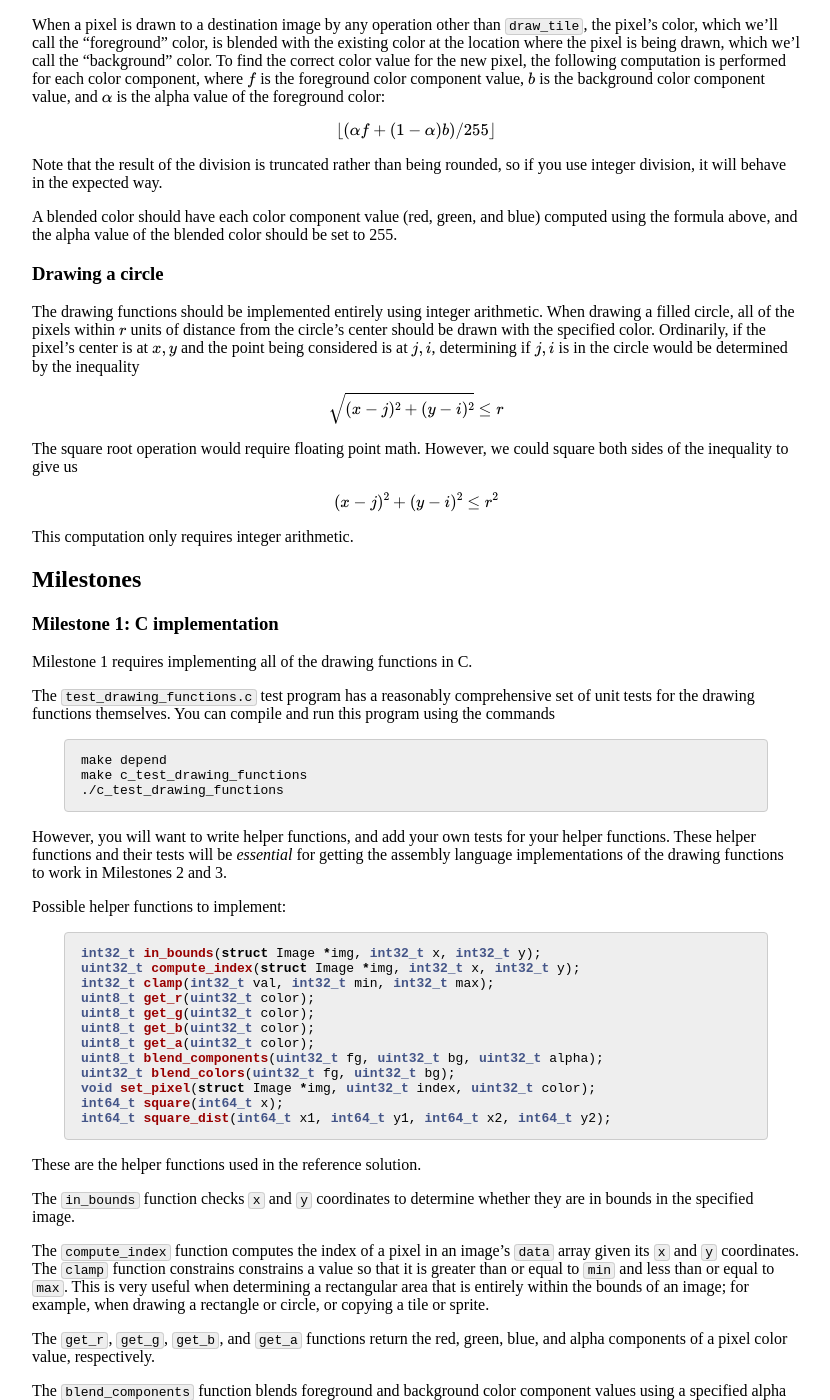
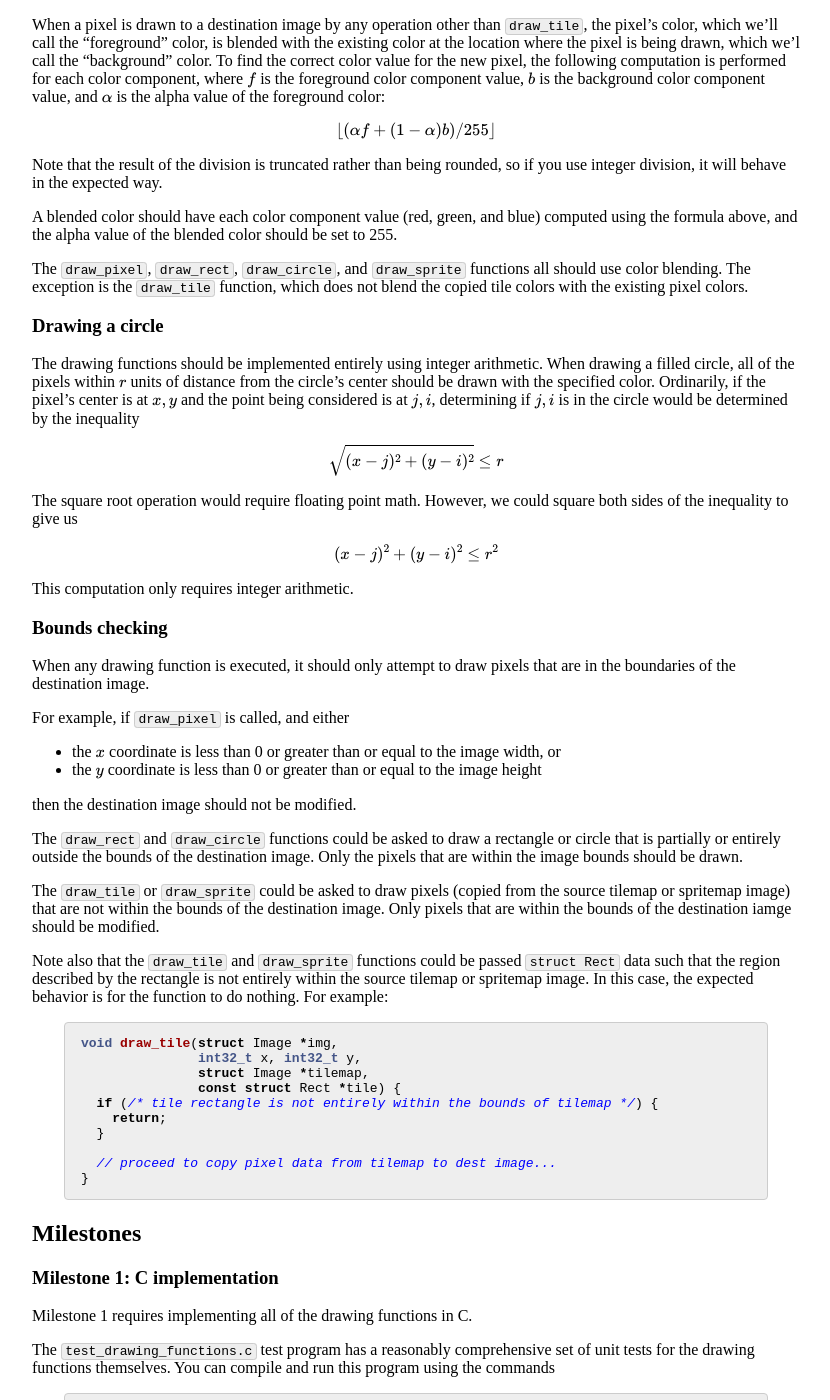
Before and after one commit to jhucsf/fall2022, a Jekyll site: the page built from assign/assign02.md, in a window 1280 px wide and 1400 px high, scrolled down 1992 px. Shown: the whole window, without its empty margins (224-1054 px from the left). Built offline with Jekyll 4.4.1, drawn with Linux system fonts in a browser that asks for light colours; formulas are drawn with MathJax 3; some of the changed text lies outside the part shown.

Commit message:
more work on a2 writeup

````diff
--- a/assign/assign02.md
+++ b/assign/assign02.md
@@ -140,6 +140,11 @@ A blended color should have each color component value (red, green, and blue)
 computed using the formula above, and the alpha value of the blended color
 should be set to 255.
 
+The `draw_pixel`, `draw_rect`, `draw_circle`, and `draw_sprite`
+functions all should use color blending. The exception is the
+`draw_tile` function, which does not blend the copied tile colors
+with the existing pixel colors.
+
 ### Drawing a circle
 
 The drawing functions should be implemented entirely using integer
@@ -158,6 +163,47 @@ However, we could square both sides of the inequality to give us
 $$(x - j)^{2} + (y - i)^{2} \le r^{2}$$
 
 This computation only requires integer arithmetic.
+
+### Bounds checking
+
+When any drawing function is executed, it should only attempt
+to draw pixels that are in the boundaries of the destination
+image.
+
+For example, if `draw_pixel` is called, and either
+
+* the $$x$$ coordinate is less than 0 or greater than or equal to the image width, or
+* the $$y$$ coordinate is less than 0 or greater than or equal to the image height
+
+then the destination image should not be modified.
+
+The `draw_rect` and `draw_circle` functions could be asked to draw a rectangle
+or circle that is partially or entirely outside the bounds of the destination
+image. Only the pixels that are within the image bounds should be drawn.
+
+The `draw_tile` or `draw_sprite` could be asked to draw pixels (copied
+from the source tilemap or spritemap image) that are not within the bounds
+of the destination image. Only pixels that are within the bounds of the
+destination iamge should be modified.
+
+Note also that the `draw_tile` and `draw_sprite` functions could be
+passed `struct Rect` data such that the region described by the
+rectangle is not entirely within the source tilemap or spritemap
+image. In this case, the expected behavior is for the function to do
+nothing. For example:
+
+```c
+void draw_tile(struct Image *img,
+               int32_t x, int32_t y,
+               struct Image *tilemap,
+               const struct Rect *tile) {
+  if (/* tile rectangle is not entirely within the bounds of tilemap */) {
+    return;
+  }
+
+  // proceed to copy pixel data from tilemap to dest image...
+}
+```
 
 ## Milestones
 
@@ -253,3 +299,13 @@ implemented yet.
 
 Once you have stub versions of each function added, you can start implementing
 the implementations of the helper functions.
+
+### Milestone 3: assembly language `draw_rect`, `draw_circle`, `draw_tile`, and `draw_sprite`
+
+In Milestone 3, your task is to implement the remaining functions in assembly language.
+
+**Important!** You are really only expected to implement `draw_rect` and `draw_circle`.
+The other two functions (`draw_tile` and `draw_sprite`) are quite complicated to
+write in assembly language, and implementing them is worth only 4 points
+(out of 100 for the entire assignment.) If you attempt them at all, it should be
+*after* `draw_rect` and `draw_circle` are completely working.
````
